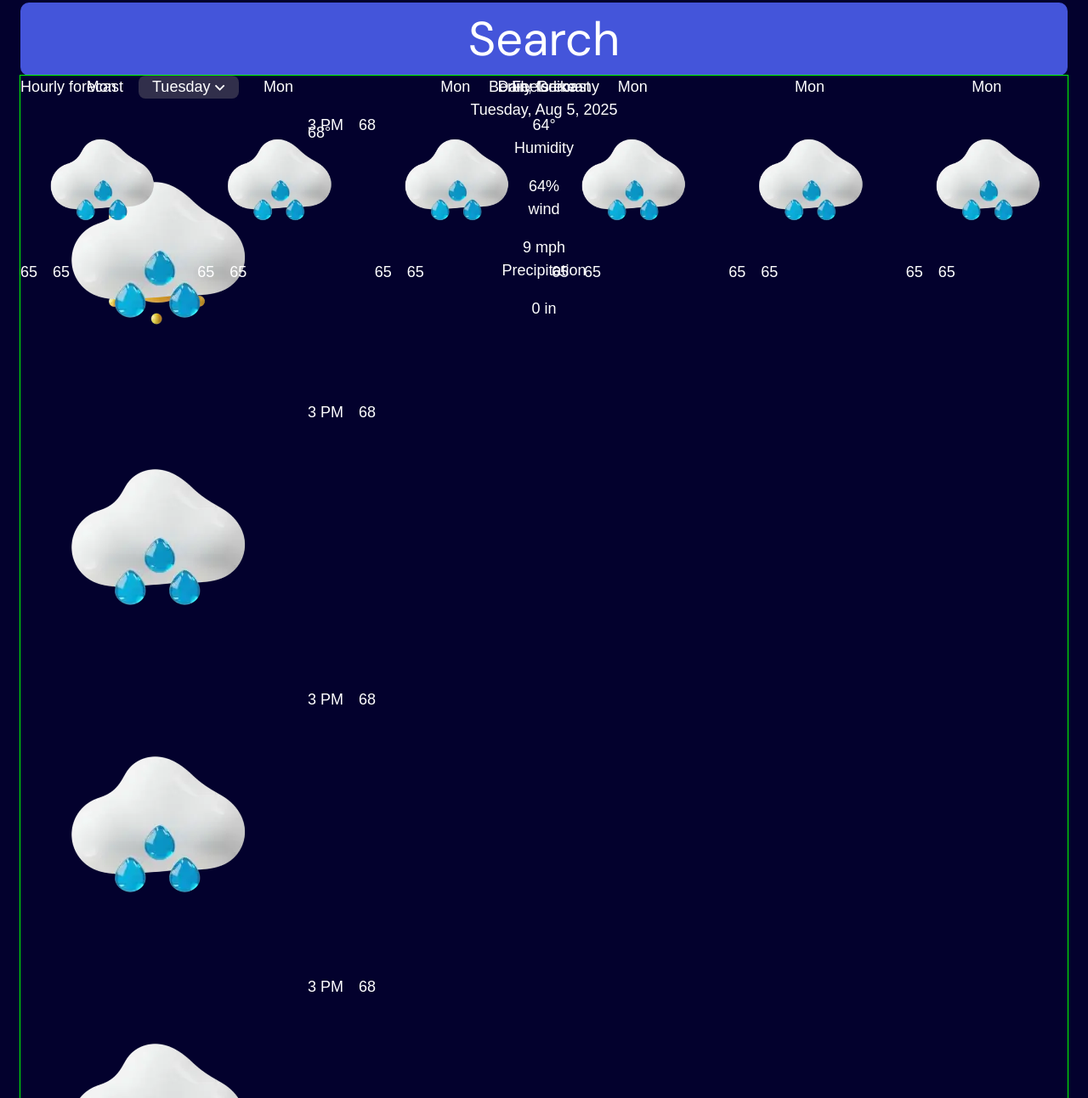
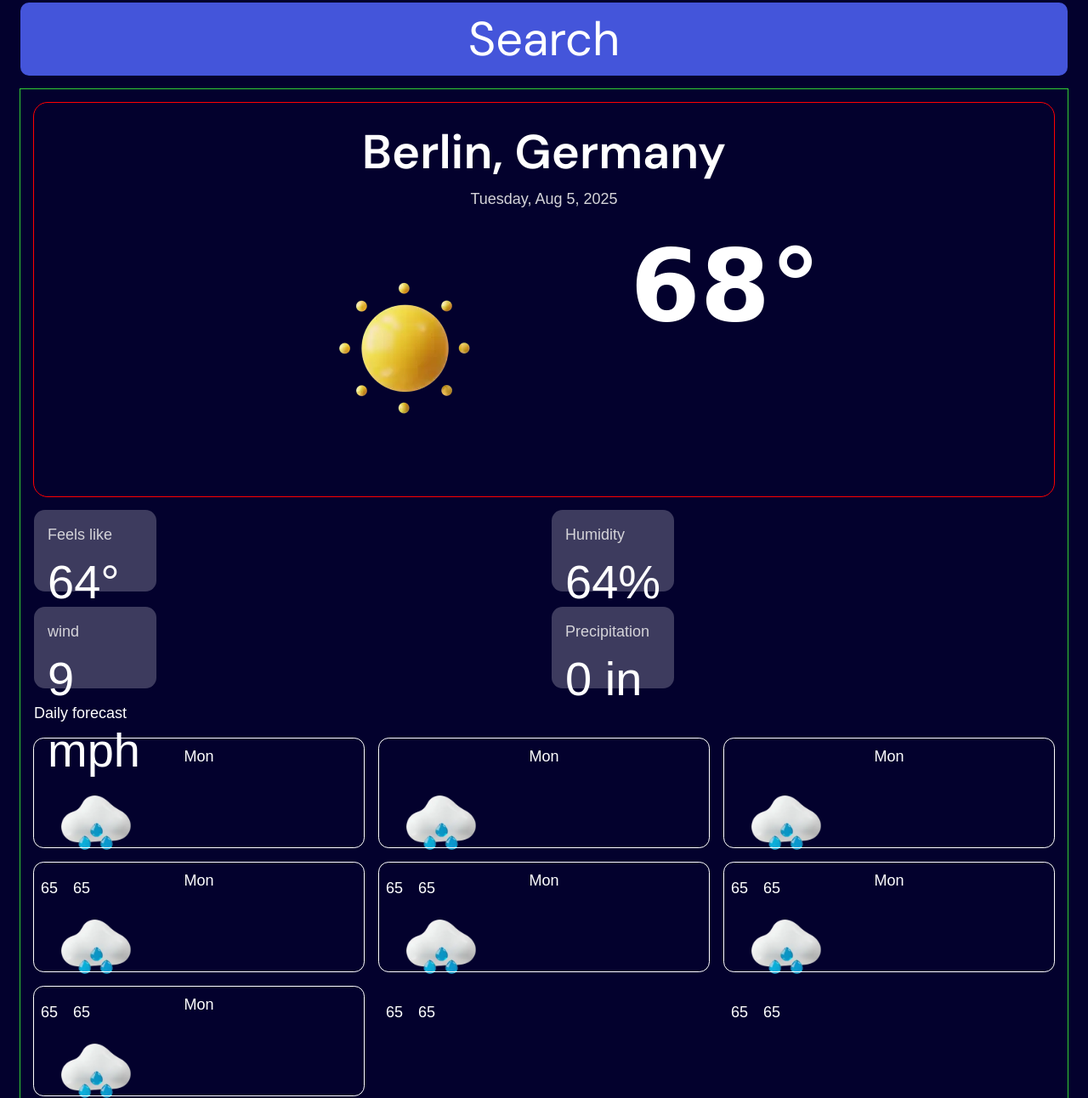
Before and after one commit to gaga4l/Wheather-App, a plain HTML site: page index.html in a window 1280 px wide. Shown: the part 473-1765 px from the top of the page at 85% size. Drawn offline with Linux system fonts and the light colour scheme.

Commit message:
HTTML & CSS remodified

```diff
--- a/index.html
+++ b/index.html
@@ -33,22 +33,116 @@
         <button class="btn">Search</button>
       </div>
 
+
+
       <div class="wheather-grid-container">
-        <div class="show">
-          <p>Berlin, Germany</p>
-          <p>Tuesday, Aug 5, 2025</p>
-          <div class="flex">
-            <div>
+         <div class="show">
+          <p class="location">Berlin, Germany</p>
+          <p class="date">Tuesday, Aug 5, 2025</p>
+          <div class="contain flex">
+            <div class="image-container">
               <img src="./assets/images/icon-sunny.webp" alt="icon-sunny" />
             </div>
             <p>68°</p>
           </div>
         </div>
+
+
+         <div class="details grid">
+          <div class="details-items">
+            <p>Feels like</p>
+            <p>64°</p>
+          </div>
+          <div class="details-items">
+            <p>Humidity</p>
+            <p>64%</p>
+          </div>
+          <div class="details-items">
+            <p>wind</p>
+            <p>9 mph</p>
+          </div>
+          <div class="details-items">
+            <p>Precipitation</p>
+            <p>0 in</p>
+          </div>
+        </div>
+
+
+         <div class="para">
+          <p>Daily forecast</p>
+        </div>
+
+
+        <div class="daily-forecast grid">
+          <div>
+            <p>Mon</p>
+              <img src="./assets/images/icon-rain.webp" alt="icon-rain" />
+            <div class="flex">
+              <p>65</p>
+              <p>65</p>
+            </div>
+          </div>
+          <div>
+            <p>Mon</p>
+              <img src="./assets/images/icon-rain.webp" alt="icon-rain" />
+
+            <div class="flex">
+              <p>65</p>
+              <p>65</p>
+            </div>
+          </div>
+          <div>
+            <p>Mon</p>
+              <img src="./assets/images/icon-rain.webp" alt="icon-rain" />
+
+            <div class="flex">
+              <p>65</p>
+              <p>65</p>
+            </div>
+          </div>
+          <div>
+            <p>Mon</p>
+              <img src="./assets/images/icon-rain.webp" alt="icon-rain" />
+
+            <div class="flex">
+              <p>65</p>
+              <p>65</p>
+            </div>
+          </div>
+          <div>
+            <p>Mon</p>
+              <img src="./assets/images/icon-rain.webp" alt="icon-rain" />
+
+            <div class="flex">
+              <p>65</p>
+              <p>65</p>
+            </div>
+          </div>
+          <div>
+            <p>Mon</p>
+              <img src="./assets/images/icon-rain.webp" alt="icon-rain" />
+
+            <div class="flex">
+              <p>65</p>
+              <p>65</p>
+            </div>
+          </div>
+          <div>
+            <p>Mon</p>
+              <img src="./assets/images/icon-rain.webp" alt="icon-rain" />
+
+            <div class="flex">
+              <p>65</p>
+              <p>65</p>
+            </div>
+          </div>
+        </div>
+
+<!--
         <div class="hourly-forecast grid">
           <div class="flex">
             <p>Hourly forecast</p>
             <div class="unit-container flex">
-              <!-- <img src="./assets/images/icon-units.svg" alt="setting icon" /> -->
               <p>Tuesday</p>
               <img
                 src="./assets/images/icon-dropdown.svg"
@@ -113,89 +207,8 @@
             <p>68</p>
           </div>
         </div>
-        <div class="details">
-          <div class="grid">
-            <p>Feels like</p>
-            <p>64°</p>
-          </div>
-          <div class="grid">
-            <p>Humidity</p>
-            <p>64%</p>
-          </div>
-          <div class="grid">
-            <p>wind</p>
-            <p>9 mph</p>
-          </div>
-          <div class="grid">
-            <p>Precipitation</p>
-            <p>0 in</p>
-          </div>
-        </div>
-        <div class="para">
-          <p>Daily forecast</p>
-        </div>
-        <div class="daily-forecast flex">
-          <div>
-            <p>Mon</p>
-            <div>
-              <img src="./assets/images/icon-rain.webp" alt="icon-rain" />
-            </div>
-            <div class="flex">
-              <p>65</p>
-              <p>65</p>
-            </div>
-          </div>
-          <div>
-            <p>Mon</p>
-            <div>
-              <img src="./assets/images/icon-rain.webp" alt="icon-rain" />
-            </div>
-            <div class="flex">
-              <p>65</p>
-              <p>65</p>
-            </div>
-          </div>
-          <div>
-            <p>Mon</p>
-            <div>
-              <img src="./assets/images/icon-rain.webp" alt="icon-rain" />
-            </div>
-            <div class="flex">
-              <p>65</p>
-              <p>65</p>
-            </div>
-          </div>
-          <div>
-            <p>Mon</p>
-            <div>
-              <img src="./assets/images/icon-rain.webp" alt="icon-rain" />
-            </div>
-            <div class="flex">
-              <p>65</p>
-              <p>65</p>
-            </div>
-          </div>
-          <div>
-            <p>Mon</p>
-            <div>
-              <img src="./assets/images/icon-rain.webp" alt="icon-rain" />
-            </div>
-            <div class="flex">
-              <p>65</p>
-              <p>65</p>
-            </div>
-          </div>
-          <div>
-            <p>Mon</p>
-            <div>
-              <img src="./assets/images/icon-rain.webp" alt="icon-rain" />
-            </div>
-            <div class="flex">
-              <p>65</p>
-              <p>65</p>
-            </div>
-          </div>
-        </div>
+
+-->
       </div>
     </main>
   </body>
--- a/style.css
+++ b/style.css
@@ -435,30 +435,97 @@ figure {
 }
 
 .wheather-grid-container {
+  margin-top: 1rem;
+  padding: 1rem;
+  outline: 1px solid limegreen;
   display: grid;
+  gap: 1rem;
   grid-template-areas:
-  "show",
-  "details",
-  "para",
-  "daily-forecast",
+  "show"
+  "details"
+  "para"
+  "daily-forecast"
   "hourly-forecast";
 }
 
 .show{
   grid-area: show;
-  outline: 1px solid lime;
+  outline: 1px solid red;
+  padding: 1rem;
+  justify-content: center;
+  text-align: center;
+  border-radius: 1rem;
 }
 
+.location {
+  font-size: var(--fs-700);
+  font-weight: 600;
+  color: var(--clr-neutral-0);
+  font-family: var(--ff-dmsans);
+}
+
+.date {
+  color: var(--clr-neutral-200);
+}
+.contain {
+  justify-content: center;
+}
+
+.contain p{
+  font-size: var(--fs-900);
+  font-weight: 600;
+  font-family: cursive, sans-serif;
+}
+
+.image-container {
+  width: 35%;
+}
+
+
+
 .details {
+  border-radius: 1rem;
   grid-area: details;
+  grid-template-columns: 1fr 1fr ;
+}
+
+.details-items {
+  width: 9rem;
+  height: 6rem;
+  padding: 1rem;
+  text-align: left;
+  background-color: var(--clr-neutral-600);
+  border-radius: 0.8rem;
+
+}
+.details-items p:first-child {
+  color: var(--clr-neutral-200);
+}
+
+.details-items p:last-child {
+  font-size: var(--fs-700);
 }
 
 .para {
   grid-area: para;
+  text-align: left;
 }
+
 
 .daily-forecast {
   grid-area: daily-forecast;
+  grid-template-columns: 1fr 1fr 1fr;
+}
+
+.daily-forecast > div {
+  outline: 1px solid ;
+  height: 8rem;
+  text-align: center;
+  padding: 0.5rem;
+  border-radius: 0.7rem;
+}
+.daily-forecast img {
+  width: 10vw;
 }
 
 .hourly-forecast {
```
